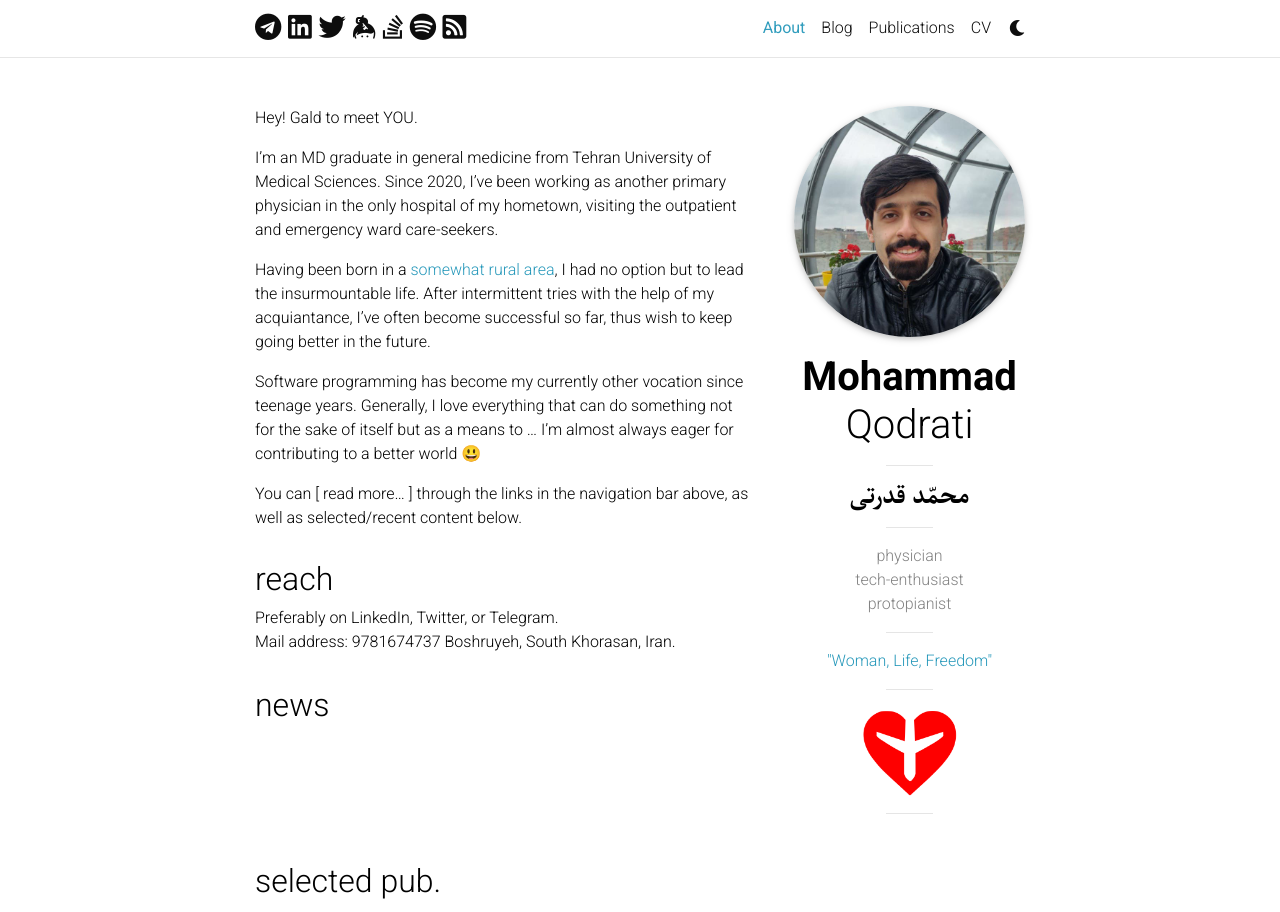
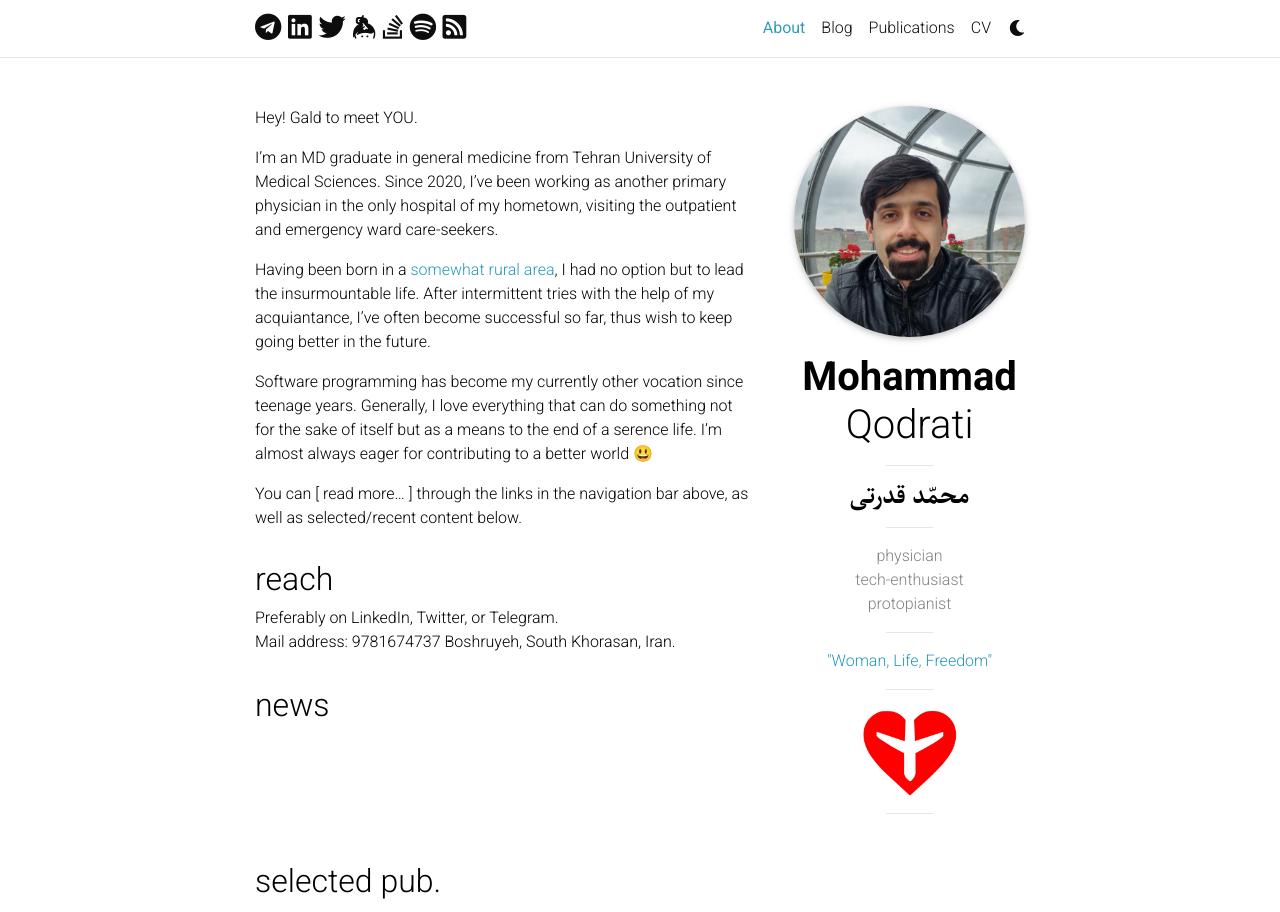
Before and after one commit to qomhmd/qomhmd.github.io, a Jekyll site: the page built from _pages/about.md, in a window 1280 px wide and 1232 px high, cut to the strip 0-912 px from the top of the window. Built offline with Jekyll 4.4.1, drawn with Linux system fonts in a browser that asks for light colours; comment, search, counter and statistics services are not loaded; a style sheet for code colours, icons or effects is not loaded.

Commit message:
Update about.md

```diff
--- a/_pages/about.md
+++ b/_pages/about.md
@@ -32,6 +32,6 @@ I'm an MD graduate in general medicine from Tehran University of Medical Science
 
 Having been born in a <a href="https://en.wikipedia.org/wiki/Boshruyeh" title="Boshruyeh, Khorasan, Iran" target="_blank">somewhat rural area</a>, I had no option but to lead the insurmountable life. After intermittent tries with the help of my acquiantance, I've often become successful so far, thus wish to keep going better in the future.
 
-Software programming has become my currently other vocation since teenage years. Generally, I love everything that can do something not for the sake of itself but as a means to ... I'm almost always eager for contributing to a better world 😃
+Software programming has become my currently other vocation since teenage years. Generally, I love everything that can do something not for the sake of itself but as a means to the end of a serence life. I'm almost always eager for contributing to a better world 😃
 
 You can [ read more... ] through the links in the navigation bar above, as well as selected/recent content below.
```
